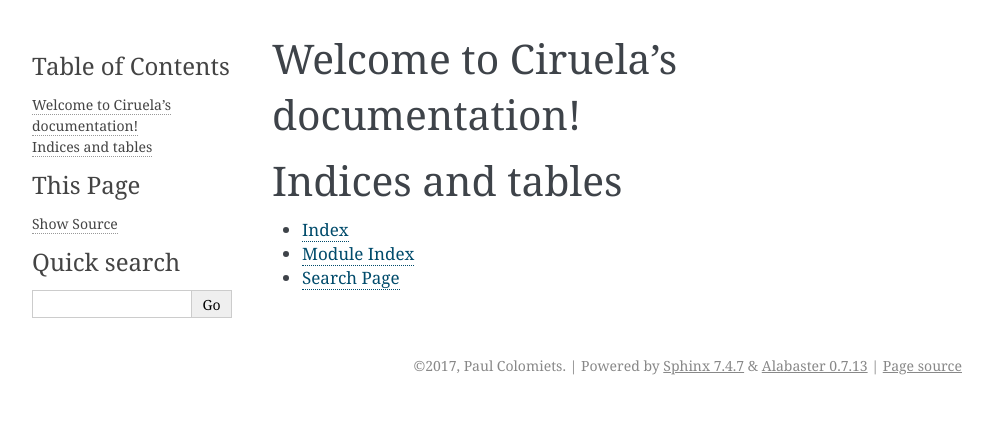
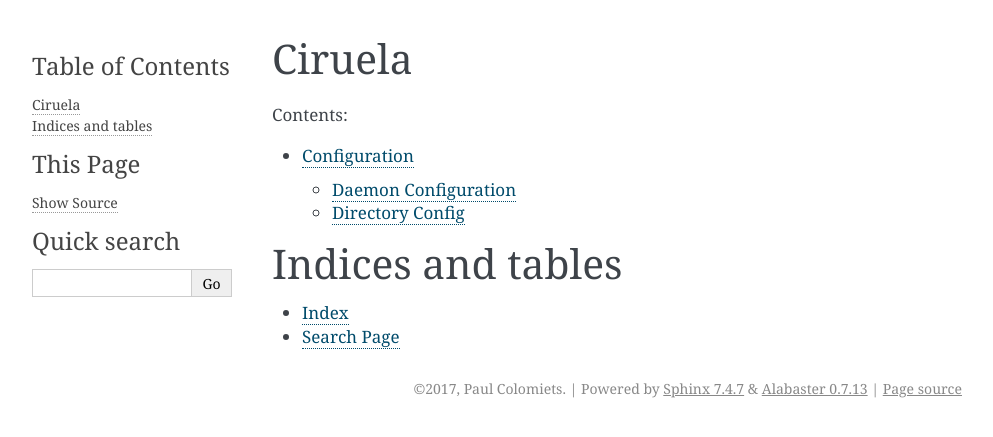
Before and after one commit to tailhook/ciruela, a Sphinx documentation site: the page built from doc/index.rst, in a window 1280 px wide. Shown: the top 437 px of the page, without its empty margins (148-1141 px from the left). Built offline with Sphinx 7.4.7, drawn with Linux system fonts in a browser that asks for light colours.

Commit message:
Described directory config

```diff
--- a/CONFIG.rst
+++ b/doc/config/daemon.rst
@@ -1,8 +1,4 @@
-===================
-Configuring Ciruela
-===================
-
-
+====================
 Daemon Configuration
 ====================
 
--- /dev/null
+++ b/doc/config/index.rst
@@ -0,0 +1,12 @@
+.. _config:
+
+=============
+Configuration
+=============
+
+.. toctree::
+   :maxdepth: 2
+   :caption: Contents:
+
+   daemon
+   directory
--- a/doc/index.rst
+++ b/doc/index.rst
@@ -3,12 +3,14 @@
    You can adapt this file completely to your liking, but it should at least
    contain the root `toctree` directive.
 
-Welcome to Ciruela's documentation!
-===================================
+Ciruela
+=======
 
 .. toctree::
    :maxdepth: 2
    :caption: Contents:
+
+   config/index
 
 
 
```
Also changed, not shown: other parts of doc/index.rst (+0 -1 lines), doc/config/directory.rst (added, +96 -0 lines).
